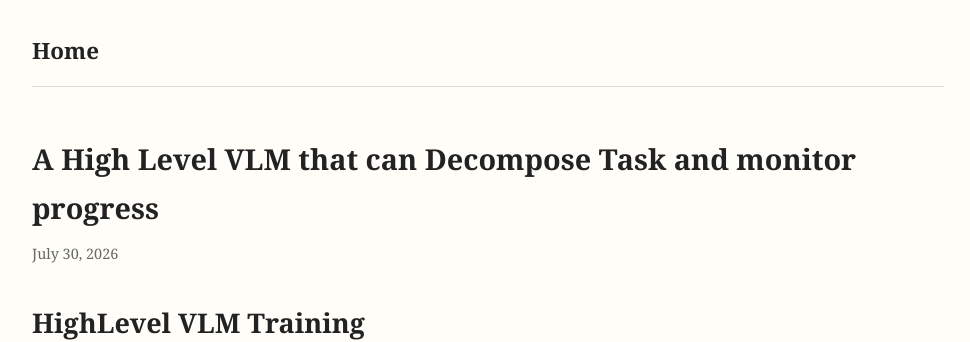
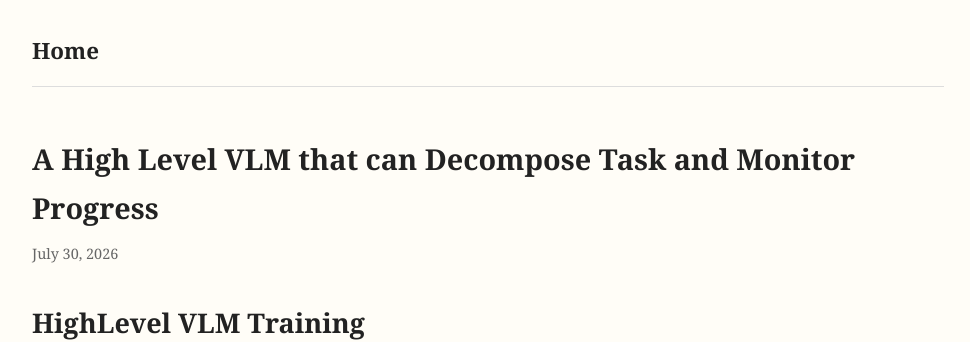
Before and after one commit to fire337/fire337.github.io, a Jekyll site: the page built from _posts/2026-07-30-highlevel-vlm.md, in a window 1280 px wide and 900 px high. Shown: the top 342 px of the window, without its empty margins (152-1122 px from the left). Built offline with Jekyll 4.4.1, drawn with Linux system fonts in a browser that asks for light colours.

```diff
--- a/_posts/2026-07-30-highlevel-vlm.md
+++ b/_posts/2026-07-30-highlevel-vlm.md
@@ -1,6 +1,6 @@
 ---
 layout: post
-title: "A High Level VLM that can Decompose Task and monitor progress"
+title: "A High Level VLM that can Decompose Task and Monitor Progress"
 date: 2026-07-30 00:00:00
 ---
 
```
